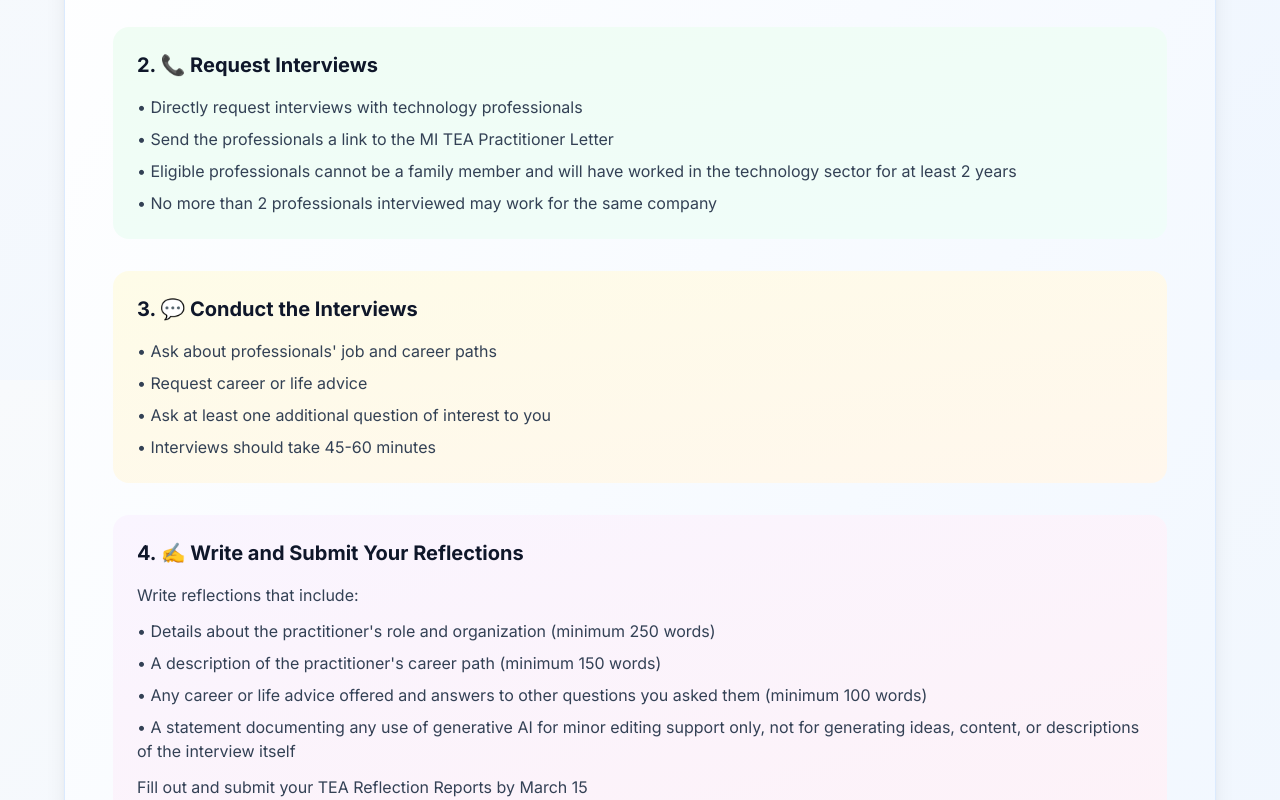
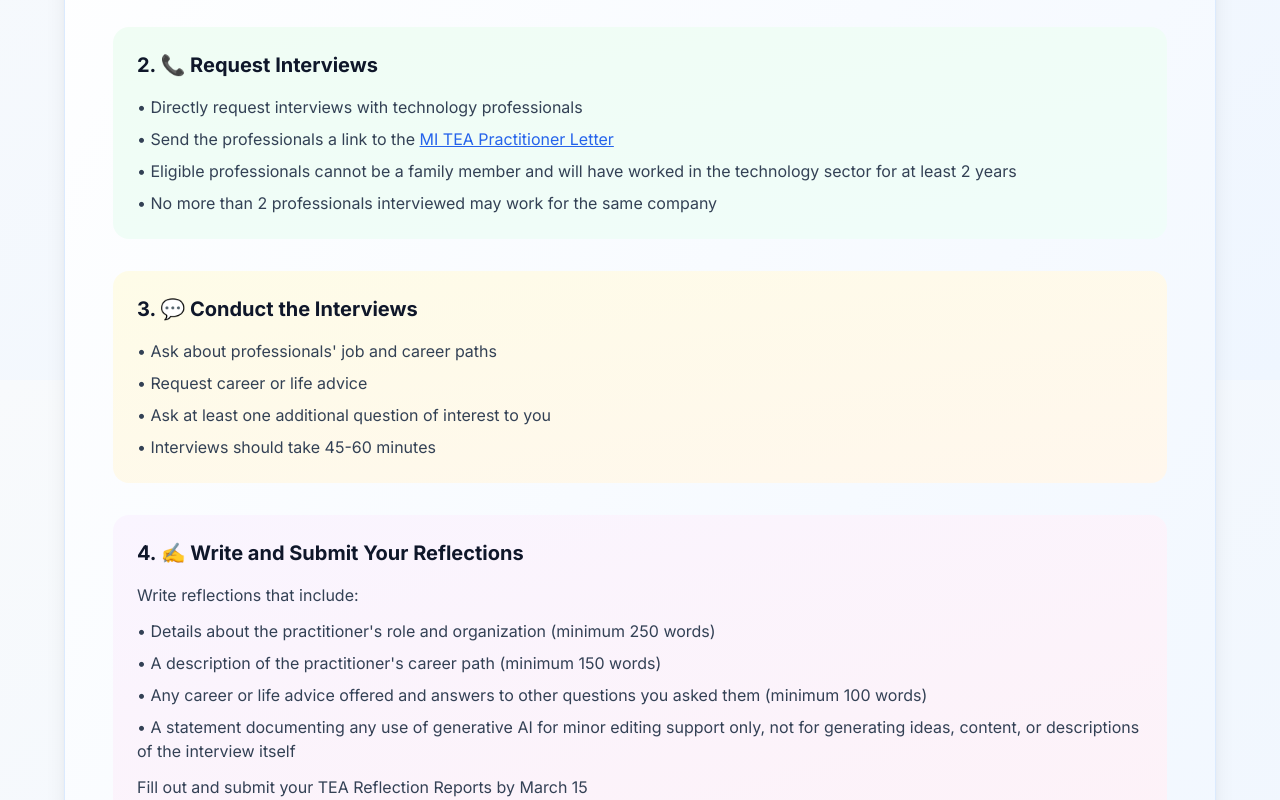
Before and after one commit to Divyatech-hub/Michigan-TEA, a Next.js app: page /Michigan-TEA/ in a window 1280 px wide. Shown: the part 2820-3620 px from the top of the page. Built offline with nearby package versions, Linux system fonts and the light colour scheme.

Commit message:
added hyperlinks to form and practitioner letter.

```diff
--- a/app/resources/page.tsx
+++ b/app/resources/page.tsx
@@ -180,7 +180,7 @@ export default function Resources() {
 
                 <div className="bg-blue-50 border-l-4 border-blue-500 p-4">
                   <p className="text-slate-700">
-                    <strong>Reminder:</strong> a link to this practitioner letter must be sent to technology practitioners upon first reaching
+                    <strong>Reminder:</strong> a link to <a href="/Michigan-TEA/practitioner_letter.pdf" className="text-blue-600 hover:text-blue-800 underline">this practitioner letter</a> must be sent to technology practitioners upon first reaching
                     out to them in order to provide more information about the award
                   </p>
                 </div>
--- a/components/ApplicationSection.tsx
+++ b/components/ApplicationSection.tsx
@@ -21,7 +21,7 @@ export default function ApplicationSection(){
             <h3 className="text-xl font-bold text-slate-900 mb-4">2. 📞 Request Interviews</h3>
             <ul className="text-left text-slate-700 space-y-2">
               <li>• Directly request interviews with technology professionals</li>
-              <li>• Send the professionals a link to the MI TEA Practitioner Letter</li>
+              <li>• Send the professionals a link to the <a href="/Michigan-TEA/practitioner_letter.pdf" className="text-blue-600 hover:text-blue-800 underline">MI TEA Practitioner Letter</a></li>
               <li>• Eligible professionals cannot be a family member and will have worked in the technology sector for at least 2 years</li>
               <li>• No more than 2 professionals interviewed may work for the same company</li>
             </ul>
@@ -46,7 +46,7 @@ export default function ApplicationSection(){
               <li>• Any career or life advice offered and answers to other questions you asked them (minimum 100 words)</li>
               <li>• A statement documenting any use of generative AI for minor editing support only, not for generating ideas, content, or descriptions of the interview itself</li>
             </ul>
-            <p className="text-slate-700 mt-3 font-medium">Fill out and submit your TEA Reflection Reports by March 15</p>
+            <p className="text-slate-700 mt-3 font-medium">Fill out and submit your <a href="https://docs.google.com/forms/d/e/1FAIpQLSdtFaY-QwaJpO6MCgeo22KIgbLTKegxCbNuSm-QWXU65BOofQ/viewform?pli=1">TEA Reflection Reports</a> by March 15</p>
           </div>
 
           <div className="bg-gradient-to-br from-rose-50 to-red-50 rounded-2xl p-6">
```
